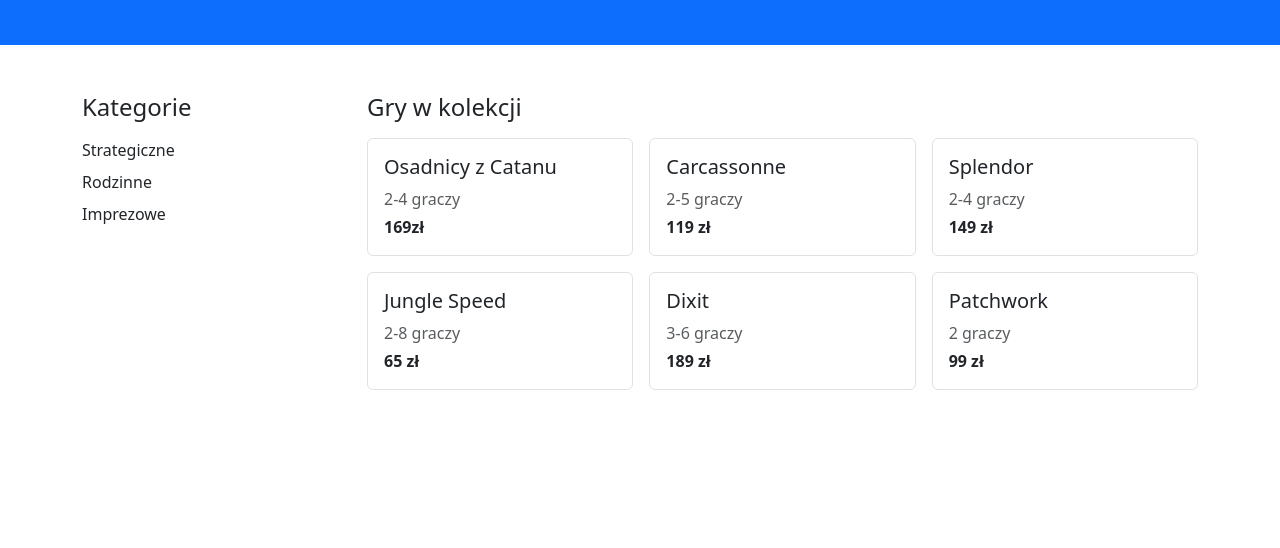
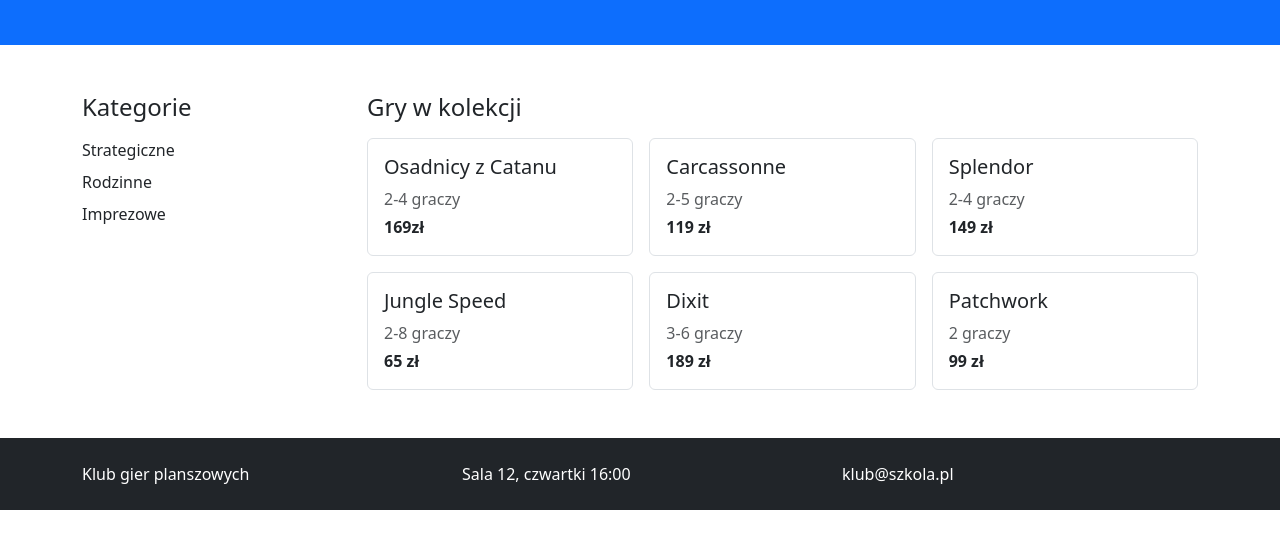
Before and after one commit to Emix999/kurs-zaawansowanych-aplikacji-webowych-4p1T, a website: page strony/mb08-klub-gier/index.html in a window 1280 px wide. Shown: the part 156-704 px from the top of the page. Drawn offline with nearby package versions, Linux system fonts and the light colour scheme.

Commit message:
dodano footera

```diff
--- a/strony/mb08-klub-gier/index.html
+++ b/strony/mb08-klub-gier/index.html
@@ -72,5 +72,14 @@
             </section>
         </div>
     </main>
+    <footer class="bg-dark text-white py-4">
+        <div class="container">
+            <div class="row text-center text-md-start">
+                <div class="col-md-4">Klub gier planszowych</div>
+                <div class="col-md-4">Sala 12, czwartki 16:00</div>
+                <div class="col-md-4">klub@szkola.pl</div>
+            </div>
+        </div>
+    </footer>
 </body>
 </html>
```
